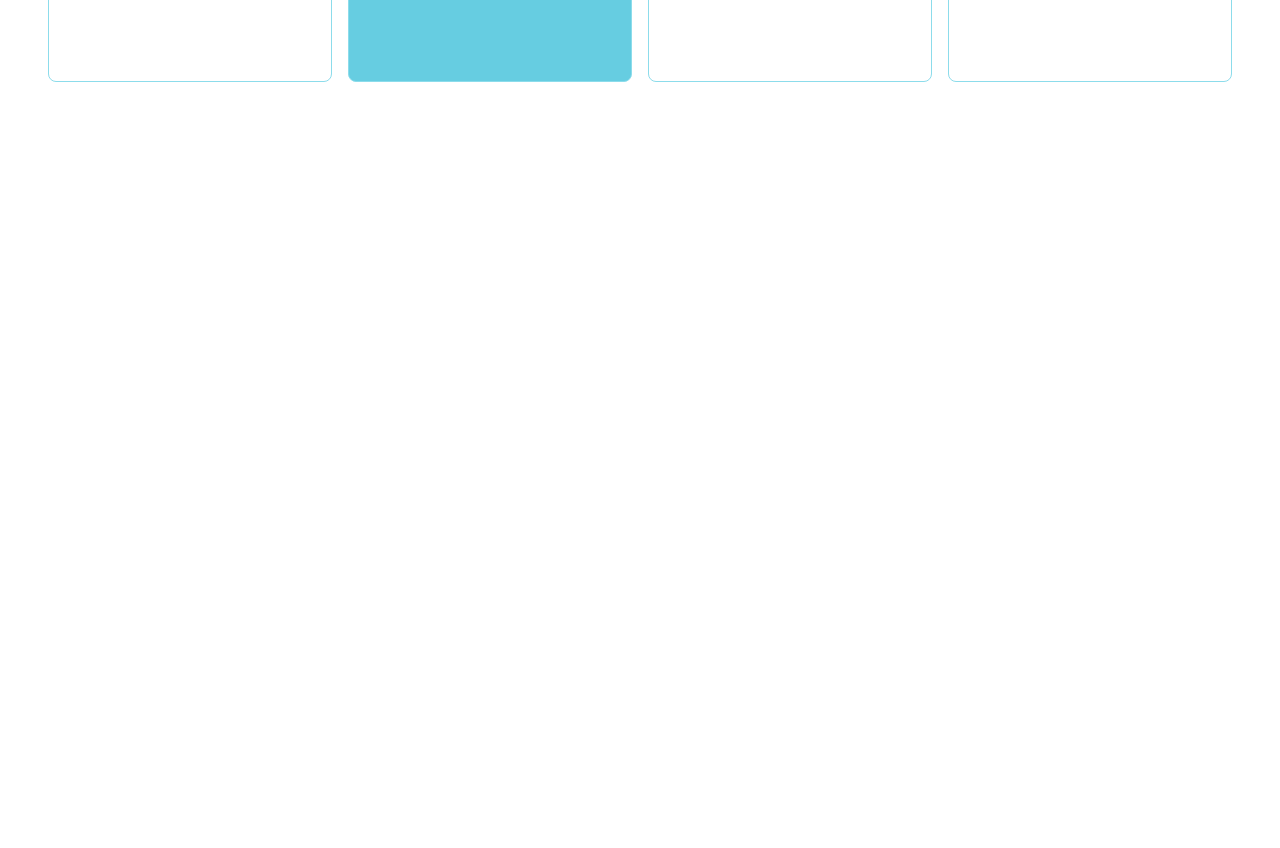
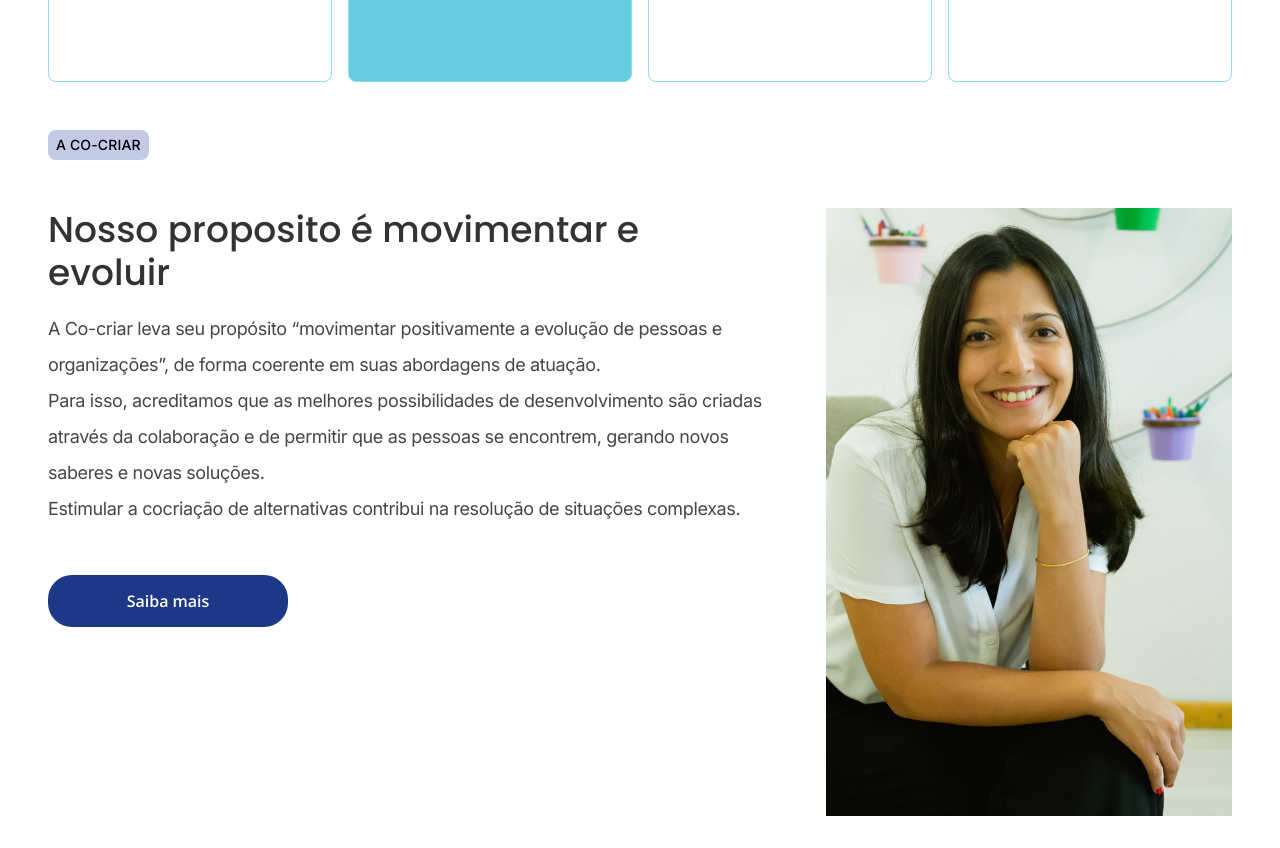
Before and after one commit to lesada/co-criar, a Next.js app: page / in a window 1280 px wide. Shown: the part 1720-2568 px from the top of the page. Before the commit the page ends 1850 px from the top, so only its background shows below. Built offline with nearby package versions, Linux system fonts and the light colour scheme.

Commit message:
feat: about us

```diff
--- /dev/null
+++ b/src/app/(home)/fragments/AboutUs/index.tsx
@@ -0,0 +1,40 @@
+import Image from 'next/image';
+
+import Images from '@/assets/images';
+import Button from '@/components/Button';
+import Container from '@/components/Container';
+import Section from '@/components/Section';
+
+import { Content, Description, ImageContainer, Title, Wrapper } from './styles';
+
+function AboutUs() {
+  return (
+    <Container>
+      <Section tag="A Co-criar">
+        <Wrapper>
+          <Content>
+            <Title>Nosso proposito é movimentar e evoluir</Title>
+            <Description>
+              A Co-criar leva seu propósito “movimentar positivamente a evolução
+              de pessoas e organizações”, de forma coerente em suas abordagens
+              de atuação. <br />
+              Para isso, acreditamos que as melhores possibilidades de
+              desenvolvimento são criadas através da colaboração e de permitir
+              que as pessoas se encontrem, gerando novos saberes e novas
+              soluções. <br />
+              Estimular a cocriação de alternativas contribui na resolução de
+              situações complexas.
+            </Description>
+            <Button>Saiba mais</Button>
+          </Content>
+
+          <ImageContainer>
+            <Image src={Images.AboutUs} alt="" />
+          </ImageContainer>
+        </Wrapper>
+      </Section>
+    </Container>
+  );
+}
+
+export default AboutUs;
--- /dev/null
+++ b/src/app/(home)/fragments/AboutUs/styles.ts
@@ -0,0 +1,44 @@
+import styled from 'styled-components';
+
+export const Title = styled.h3`
+  font-family: ${({ theme }) => theme.fonts.Poppins.style.fontFamily};
+  color: ${({ theme }) => theme.colors.neutral[900]};
+  font-weight: 500;
+  line-height: 120%;
+  font-size: 36px;
+  margin-bottom: 16px;
+`;
+
+export const Description = styled.p`
+  font-size: 18px;
+  font-weight: 400;
+  line-height: 200%;
+  letter-spacing: -0.36px;
+  color: ${({ theme }) => theme.colors.neutral[800]};
+  margin-bottom: 48px;
+`;
+
+export const Wrapper = styled.div`
+  display: flex;
+  justify-content: space-between;
+  align-items: flex-start;
+  gap: 64px;
+`;
+
+export const Content = styled.div`
+  display: flex;
+  flex-direction: column;
+  flex: 1;
+`;
+
+export const ImageContainer = styled.div`
+  display: flex;
+  justify-content: flex-end;
+  align-items: flex-start;
+
+  position: relative;
+
+  img {
+    height: 100%;
+  }
+`;
--- a/src/app/(home)/page.tsx
+++ b/src/app/(home)/page.tsx
@@ -1,5 +1,6 @@
 'use client';
 
+import AboutUs from './fragments/AboutUs';
 import Banner from './fragments/Banner';
 import Solutions from './fragments/Solutions';
 
@@ -8,6 +9,7 @@ export default function Home() {
     <>
       <Banner />
       <Solutions />
+      <AboutUs />
     </>
   );
 }
--- a/src/app/layout.tsx
+++ b/src/app/layout.tsx
@@ -1,10 +1,12 @@
+import { Suspense } from 'react';
+
 import Navbar from '@/components/Navbar';
 import Providers from '@/providers';
-import { Suspense } from 'react';
 
 export const metadata = {
   title: 'Co-Criar Desenvolvimento',
-  description: '-',
+  description:
+    'A Co-criar leva seu propósito “movimentar positivamente a evolução de pessoas e organizações”, de forma coerente em suas abordagens de atuação. Para isso, acreditamos que as melhores possibilidades de desenvolvimento são criadas através da colaboração e de permitir que as pessoas se encontrem, gerando novos saberes e novas soluções. Estimular a cocriação de alternativas contribui na resolução de situações complexas.',
 };
 
 export default function RootLayout({
@@ -13,7 +15,7 @@ export default function RootLayout({
   children: React.ReactNode;
 }) {
   return (
-    <html lang="pt_BR">
+    <html lang="pt-BR">
       <body>
         <Providers>
           <Navbar />
--- a/src/assets/images/index.ts
+++ b/src/assets/images/index.ts
@@ -1,7 +1,9 @@
+import AboutUs from './about-us.webp';
 import Banner from './banner.webp';
 
 const Images = {
   Banner,
+  AboutUs,
 };
 
 export default Images;
--- a/src/theme/globals.ts
+++ b/src/theme/globals.ts
@@ -8,6 +8,10 @@ export const GlobalStyle = createGlobalStyle`
     padding: 0;
     box-sizing: border-box;
     font-family: ${({ theme }) => theme.fonts.Inter.style.fontFamily};
+  }
+
+  body {
+    padding-bottom: 32px;
   }
 
   button {
```
Also changed, not shown: src/assets/images/about-us.webp (added).
